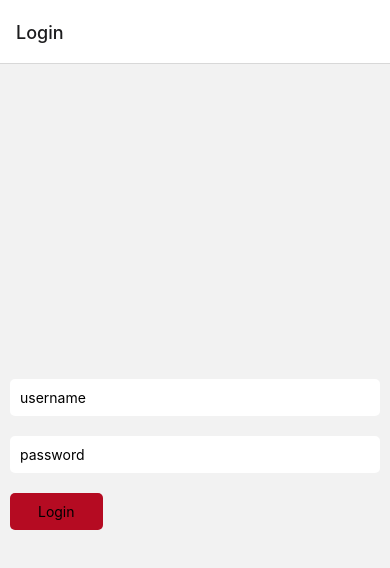
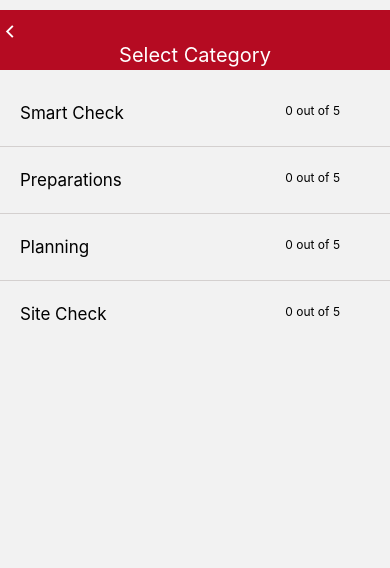
Before and after one commit to NatsS28/go_grade_UI, a React Native app: screen /subCategories in a window 390 px wide. Before the commit this address had no page. Shown: the top 568 px of the page. Built offline with nearby package versions, Linux system fonts and the light colour scheme.

Commit message:
[SN] Subcategory name and other changes

```diff
--- /dev/null
+++ b/assets/data/subCategoryName.json
@@ -0,0 +1,26 @@
+[
+    {
+        "mainCatId": 1,
+        "subListId": 1,
+        "subCatName": "Smart Check",
+        "totalQuestions":5
+    },
+    {
+        "mainCatId": 2,
+        "subListId": 1,
+        "subCatName": "Preparations",
+        "totalQuestions": 5
+    },
+    {
+        "mainCatId": 3,
+        "subListId": 1,
+        "subCatName": "Planning",
+        "totalQuestions": 5
+    },
+    {
+        "mainCatId": 3,
+        "subListId": 2,
+        "subCatName": "Site Check",
+        "totalQuestions": 5
+    }
+]
--- a/src/Components/Header/Header.js
+++ b/src/Components/Header/Header.js
@@ -8,11 +8,12 @@
     const navigation = useNavigation();
 
     const goBack = () => {
+        console.log("sds")
         navigation.pop();
     }
     return (
         <View style={styles.header}>
-            <Pressable style={styles.backButton} onPress={goBack}>
+            <Pressable onPress={() => goBack()} style={styles.backButton}>
                 <Ionicons name='chevron-back' size={20} color="white" />
             </Pressable>
             <Text style={styles.appTitle}>{title}</Text>
@@ -26,10 +27,11 @@
         height:60,
         backgroundColor: '#b50b22',
         marginVertical: 10,
+        textAlignVertical:'center',
     },
     backButton: {
-        top: 25,
-        left:10,
+        textAlignVertical: 'center',
+        marginTop:10,
     },
     appTitle: {
         color: 'white',
--- a/src/Screen/MaincategoriesScreen/MainCatScreen.js
+++ b/src/Screen/MaincategoriesScreen/MainCatScreen.js
@@ -2,9 +2,17 @@
 import { View, StyleSheet, Pressable, Text, FlatList, Image } from 'react-native';
 import { SafeAreaView } from 'react-native-safe-area-context'
 import Header from '../../Components/Header/Header';
-import mainCat from '../../../assets/data/mainCat.json'
+import mainCat from '../../../assets/data/mainCat.json';
+import { useNavigation } from '@react-navigation/core';
 
 function MainCatScreen() {
+
+    const navigation = useNavigation();
+
+    const subCatNavigation = () => {
+        navigation.navigate("subCategories");
+    }
+
     return (
         <SafeAreaView>
             <Header title={"Accompaniment Report"} />
@@ -19,11 +27,12 @@
                         </View>
                         <View style={Styles.right}>
                             <Pressable style={Styles.remarkLink}><Text style={{ color: '#4e0d94', textDecorationLine: 'underline' }}>View Previous Remark</Text></Pressable>
-                            <Pressable style={[Styles.button]}><Text style={{ color: 'white' }}>Enter Remarks</Text></Pressable>
+                            <Pressable style={[Styles.button]} onPress={() => subCatNavigation()}><Text style={{ color: 'white' }}>Enter Remarks</Text></Pressable>
                         </View>
                     </View>
                 </Pressable>)}
-                ItemSeparatorComponent={() => (<View style={Styles.seperator}></View>)}>
+                ItemSeparatorComponent={() => (<View style={Styles.seperator}></View>)}
+                keyExtractor={(item, index) => index.toString()}>
 
             </FlatList>
         </SafeAreaView>
--- /dev/null
+++ b/src/Screen/Subcatscreen/Subcatscreen.js
@@ -0,0 +1,54 @@
+import React from 'react';
+import { View, StyleSheet, Pressable, Text, FlatList, Image } from 'react-native';
+import { SafeAreaView } from 'react-native-safe-area-context'
+import Header from '../../Components/Header/Header';
+import  categoryName from '../../../assets/data/subCategoryName.json'
+
+function Subcatscreen() {
+    return (
+        <SafeAreaView>
+            <Header title={"Select Category"} />
+            <FlatList
+                data={categoryName}
+                renderItem={({ item }) => (
+                    <Pressable>
+                        <View style={Styles.container}>
+                            <View style={Styles.subCatName}>
+                                <Text style={{fontSize:17}}>{item.subCatName}</Text>
+                            </View>
+                            <View style={Styles.totalQuestions}>
+                                <Text style={{ fontSize: 12 }}>0 out of {item.totalQuestions}</Text>
+                            </View>
+                        </View>
+                    </Pressable>
+                )}
+                ItemSeparatorComponent={() => (<View style={Styles.seperator}></View>)}
+                keyExtractor={(item, index) => index.toString()}
+            >
+            </FlatList>
+      </SafeAreaView>
+  )
+}
+
+const Styles = StyleSheet.create({
+    seperator: {
+        backgroundColor: '#d4d0cf',
+        width: '100%',
+        height: 1
+    },
+    container: {
+        flex: 1,
+        flexDirection: 'row',
+        justifyContent: 'space-between',
+        paddingVertical:23,
+    },
+    subCatName: {
+        marginLeft: 20,
+    },
+    totalQuestions: {
+        marginRight:50
+    },
+    subCatQuestionIndex:{}
+})
+
+export default Subcatscreen
--- a/src/navigation/Navigation.js
+++ b/src/navigation/Navigation.js
@@ -4,6 +4,7 @@
 import Login from '../Screen/Login';
 import RepDisplayscreen from '../Screen/Repscreen/RepDisplayscreen';
 import MainCatScreen from '../Screen/MaincategoriesScreen/MainCatScreen';
+import Subcatscreen from '../Screen/Subcatscreen/Subcatscreen';
 
 function Navigation() {
     const Stack = createNativeStackNavigator();
@@ -14,6 +15,7 @@
                 <Stack.Group screenOptions={{headerShown:false}}>
                     <Stack.Screen name='RepPage' component={RepDisplayscreen} />
                     <Stack.Screen name='MainCategories' component={MainCatScreen} />
+                    <Stack.Screen name='subCategories' component={Subcatscreen} />
                 </Stack.Group>
 
             </Stack.Navigator>
```
Also changed, not shown: assets/data/subCat.json (added, +110 -0 lines).
